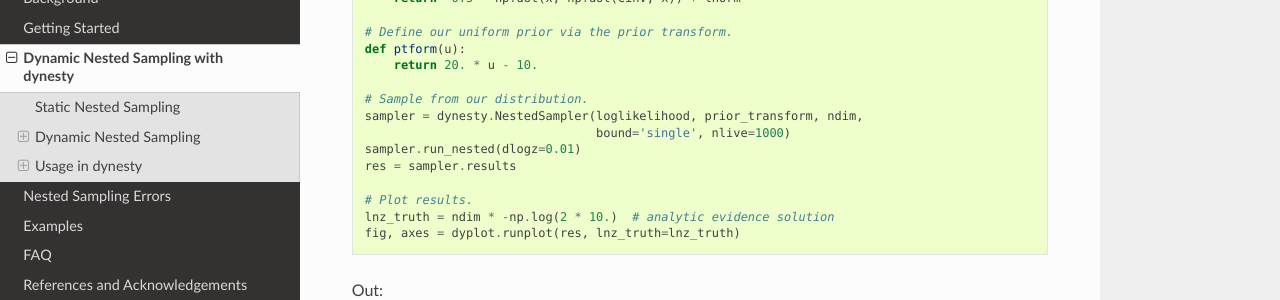
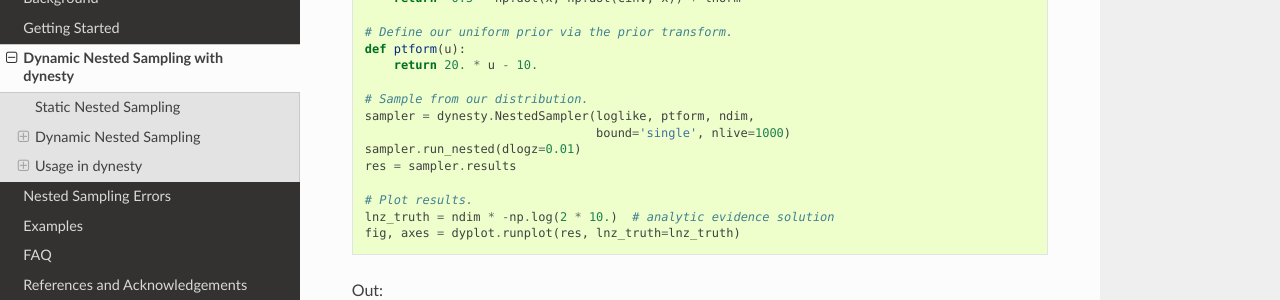
Before and after one commit to joshspeagle/dynesty, a Sphinx documentation site: the page built from docs/source/dynamic.rst, in a window 1280 px wide and 900 px high, scrolled down 803 px. Shown: the part 151-451 px from the top of the window. Built offline with Sphinx 7.4.7 and the Read the Docs theme 2.0.0, drawn with Linux system fonts in a browser that asks for light colours; the version number could not be read and is left out.

Commit message:
update doc to use the correct func name

```diff
--- a/docs/source/dynamic.rst
+++ b/docs/source/dynamic.rst
@@ -52,7 +52,7 @@ We can illustrate this directly using the same example from
         return 20. * u - 10.
 
     # Sample from our distribution.
-    sampler = dynesty.NestedSampler(loglikelihood, prior_transform, ndim,
+    sampler = dynesty.NestedSampler(loglike, ptform, ndim,
                                     bound='single', nlive=1000)
     sampler.run_nested(dlogz=0.01)
     res = sampler.results
```
